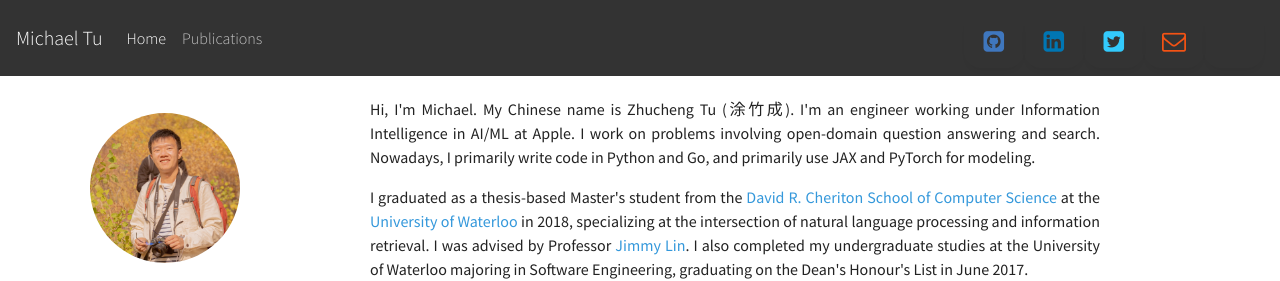
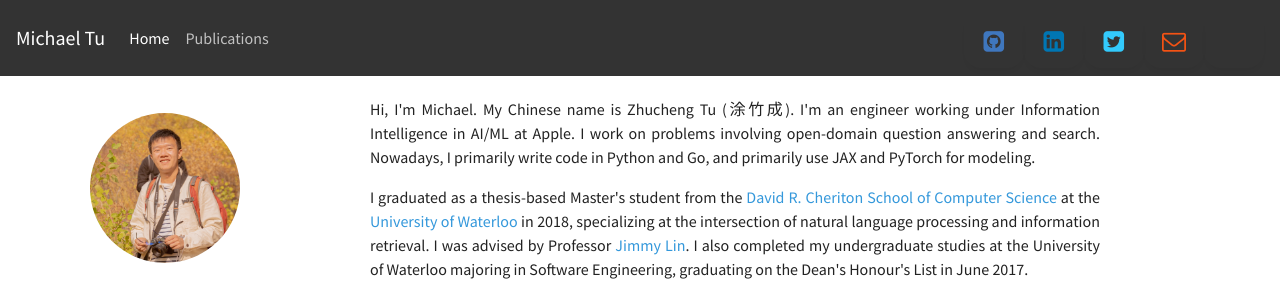
Before and after one commit to tuzhucheng/tuzhucheng.github.io, a Jekyll site: the page built from index.html, in a window 1280 px wide. Shown: the top 281 px of the page. Built offline with Jekyll 4.4.1, drawn with Linux system fonts in a browser that asks for light colours; nearby versions of some CDN libraries; some web fonts are replaced; comment, search, counter and statistics services are not loaded; a style sheet for code colours, icons or effects is not loaded.

Commit message:
Update font.

```diff
--- a/_includes/head_includes.html
+++ b/_includes/head_includes.html
@@ -1,7 +1,8 @@
 <meta charset="utf-8">
 <meta name="viewport" content="width=device-width, initial-scale=1">
-<link href='http://fonts.googleapis.com/css?family=Kameron' rel='stylesheet' type='text/css'>
-<link href='http://fonts.googleapis.com/css?family=Source+Sans+Pro:300,400' rel='stylesheet' type='text/css'>
+<link rel="preconnect" href="https://fonts.googleapis.com">
+<link rel="preconnect" href="https://fonts.gstatic.com" crossorigin>
+<link href="https://fonts.googleapis.com/css2?family=Source+Sans+Pro&display=swap" rel="stylesheet">
 <link rel="stylesheet" href="https://cdnjs.cloudflare.com/ajax/libs/bootswatch/4.0.0/yeti/bootstrap.min.css">
 <link rel="stylesheet" href="/css/default.css">
 <link rel="stylesheet" href="/css/navigation.css">
```
